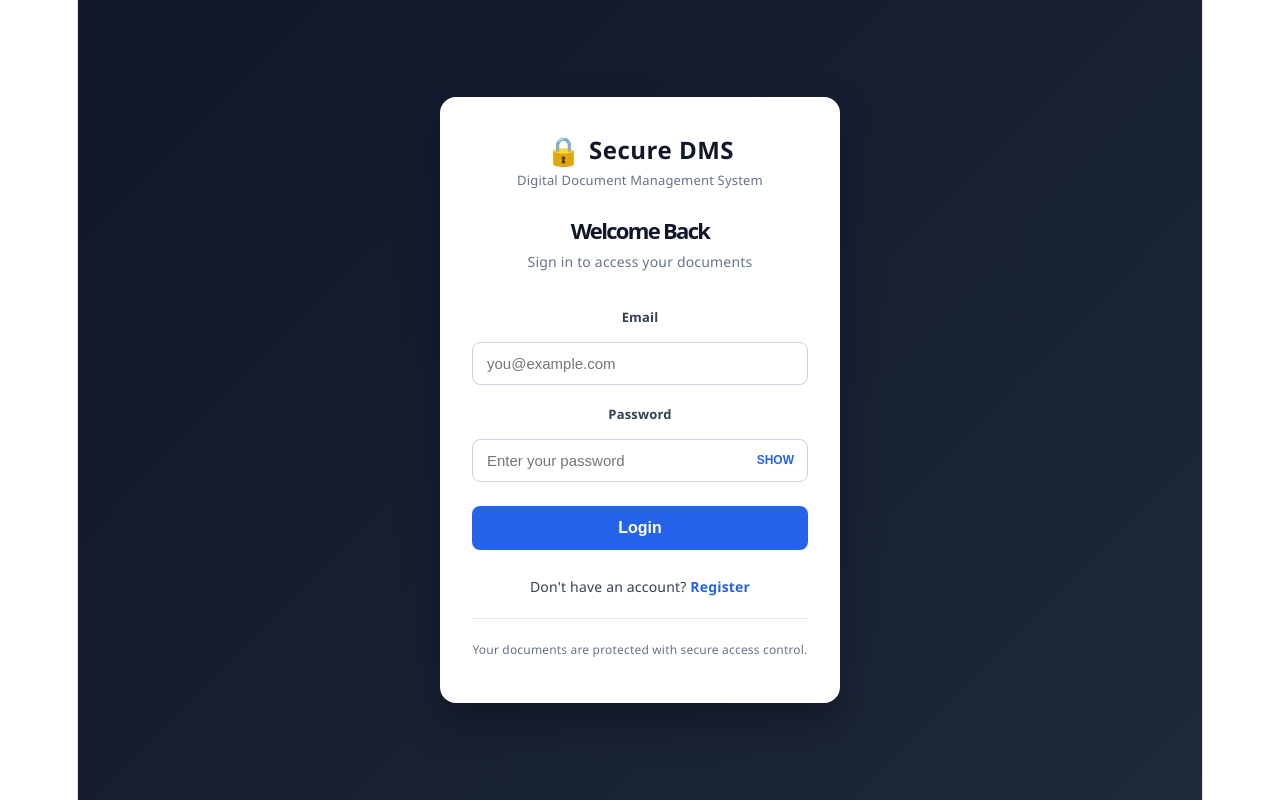
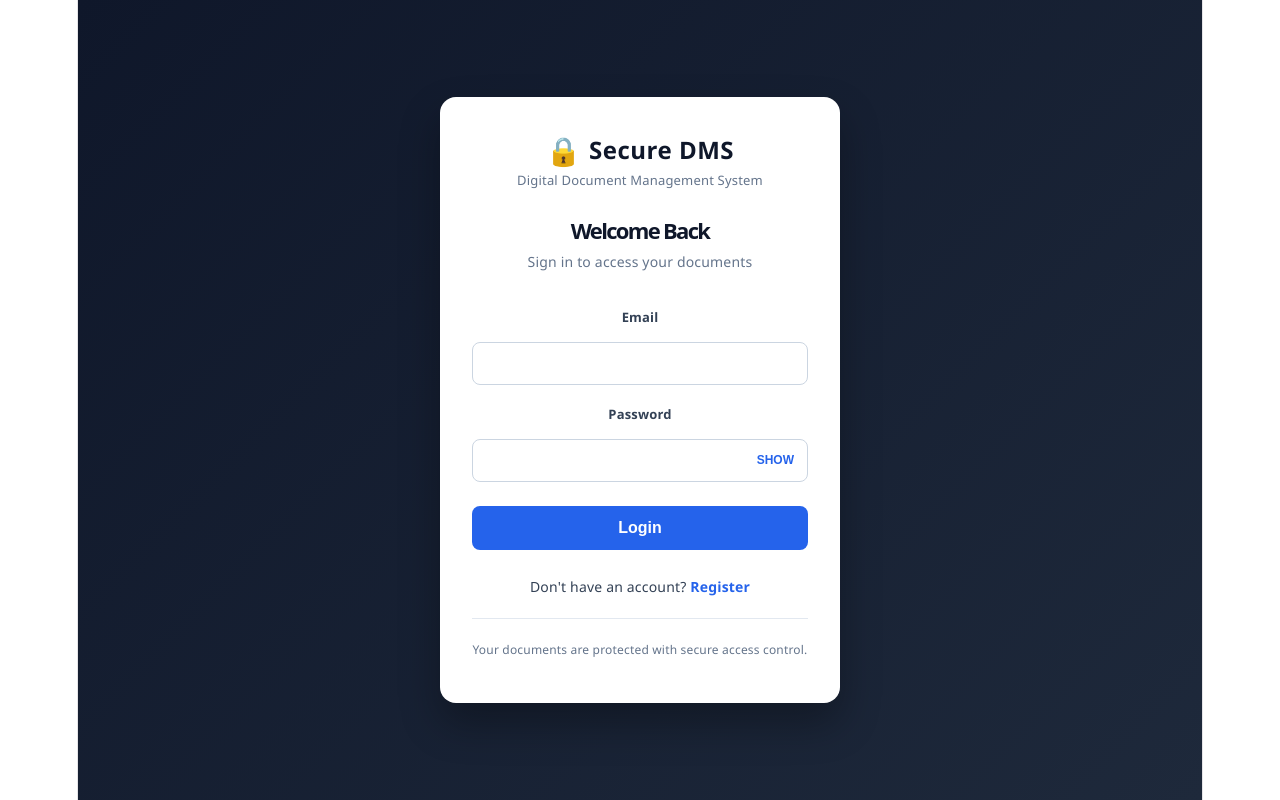
Before and after one commit to syam-777/SECURE-DMS, a React app in the folder frontend/: page /login in a window 1280 px wide. Built offline with nearby package versions, Linux system fonts and the light colour scheme; no server answers; the HTML template or start-up script is replaced by a standard one.

Commit message:
Fix login and registration input text visibility

```diff
--- a/frontend/src/pages/LoginPage.css
+++ b/frontend/src/pages/LoginPage.css
@@ -81,11 +81,16 @@
   width: 100%;
   padding: 12px 14px;
   font-size: 15px;
-  color: #0f172a;
+  color: #ffffff;
   border: 1px solid #cbd5e1;
   border-radius: 8px;
   outline: none;
   transition: border-color 0.2s;
+}
+
+.form-group input::placeholder {
+  color: #ffffff;
+  opacity: 1;
 }
 
 .form-group input:focus {
--- a/frontend/src/pages/RegisterPage.css
+++ b/frontend/src/pages/RegisterPage.css
@@ -81,11 +81,16 @@
   width: 100%;
   padding: 12px 14px;
   font-size: 15px;
-  color: #0f172a;
+  color: #ffffff;
   border: 1px solid #cbd5e1;
   border-radius: 8px;
   outline: none;
   transition: border-color 0.2s;
+}
+
+.form-group input::placeholder {
+  color: #ffffff;
+  opacity: 1;
 }
 
 .form-group input:focus {
```
